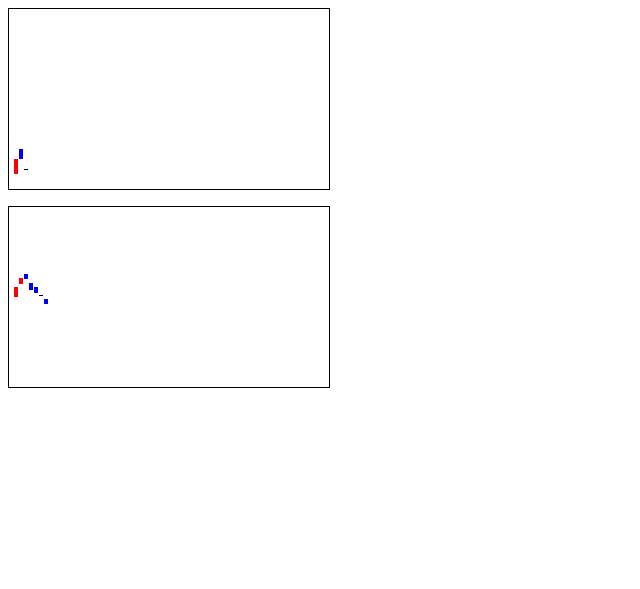
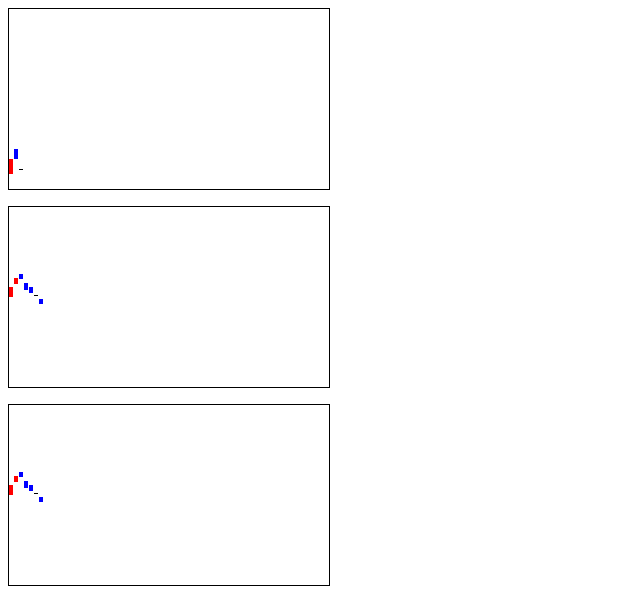
Before and after one commit to donghak-shin/kanan-chart, a plain HTML site: page index.html in a window 1280 px wide. Shown: the whole page, without its empty margins (0-640 px from the left). Drawn offline with Linux system fonts and the light colour scheme.

Commit message:
candle id 빈 값에 대응

```diff
--- a/index.html
+++ b/index.html
@@ -8,6 +8,7 @@
 <body>
     <div id="chart1" class="kanan-chart"></div>
     <div id="chart2" class="kanan-chart"></div>
+    <div id="chart3" class="kanan-chart"></div>
 </body>
 <script src="./js/kanan-chart.src.js"></script>
 <script src="./js/test.js"></script>
--- a/js/kanan-chart.src.js
+++ b/js/kanan-chart.src.js
@@ -18,7 +18,7 @@
                 chartElement.append(candlesElement);
             }
 
-            candles.forEach(function (candle) {
+            candles.forEach(function (candle, i) {
                 var el = candle.el;
                 if (el === undefined) {
                     el = document.createElement('div');
@@ -35,7 +35,7 @@
                                  candle.change === -1 ?
                                  'blue' :
                                  'black';
-                el.style.left = (candle.id * 5) + 'px';
+                el.style.left = (i * 5) + 'px';
                 el.style.top = chart.el.clientHeight - candle.open + 'px';
                 el.style.width = '4px';
                 el.style.height = ((candle.high - candle.low) || 1) + 'px';
@@ -74,11 +74,12 @@
 
     function Candle(options) {
         if (Array.isArray(options)) {
-            this.id = options[0];
-            this.open = options[1];
-            this.high = options[2];
-            this.low = options[3];
-            this.close = options[4];
+            this.id = options.length === 5 ? options.shift() : null;
+
+            this.open = options[0];
+            this.high = options[1];
+            this.low = options[2];
+            this.close = options[3];
         } else {
             this.id = options.id;
             this.open = options.open;
--- a/js/test.js
+++ b/js/test.js
@@ -24,3 +24,15 @@
     [7, 88, 89, 84, 87]
   ]
 });
+
+var chart3 = KananChart.chart('#chart3', {
+  data: [
+    [100, 109, 99, 108],
+    [109, 111, 105, 110],
+    [113, 113, 108, 108],
+    [104, 107, 100, 101],
+    [100, 102, 96, 99],
+    [92, 92, 92, 92],
+    [88, 89, 84, 87]
+  ]
+})
```
